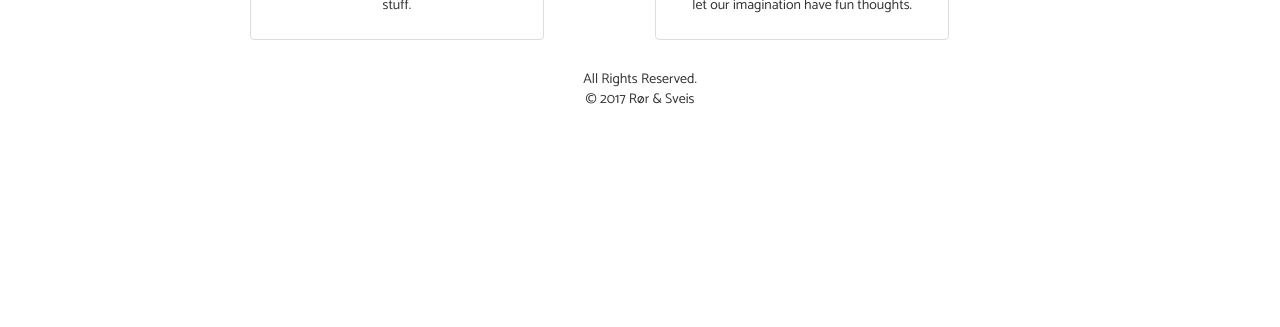
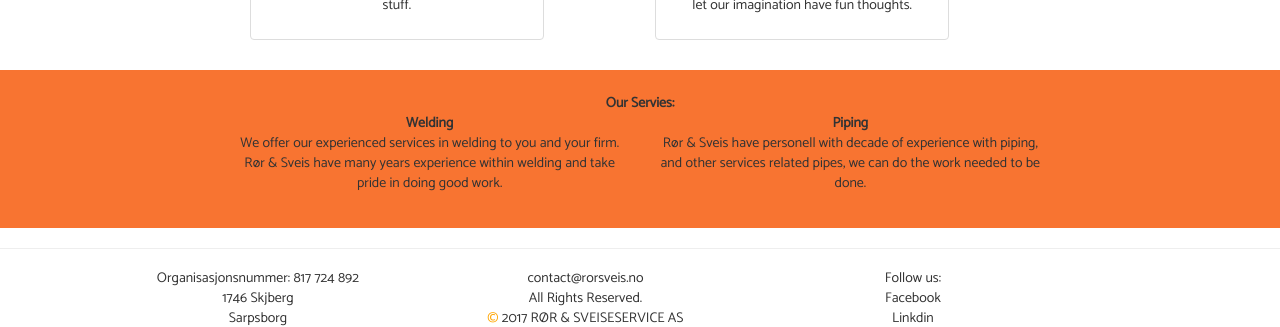
Before and after one commit to Nilsen89/rorsveis, a React (Create React App) app in the folder rorsvis/: page / in a window 1280 px wide. Shown: the part 967-1294 px from the top of the page. Before the commit the page ends 1087 px from the top, so only its background shows below. Built offline with nearby package versions, Linux system fonts and the light colour scheme; a web font is replaced by a local one.

Commit message:
added text to home

```diff
--- a/rorsvis/src/Components/Footer.js
+++ b/rorsvis/src/Components/Footer.js
@@ -1,15 +1,34 @@
 import React, {Component} from 'react';
+import {Row, Col} from 'react-bootstrap';
 
 class Footer extends Component {
 	render() {
 		let footerStyle = {
 			textAlign: "center",
-			height: "50px"
+			height: "75px"
 		}
 		return(
 			<div style={footerStyle}>
-				All Rights Reserved.<br/>
-				© 2017 Rør & Sveis
+			<hr/>
+				<Row>
+					<Col md={3} mdOffset={1} xs={6}>
+						Organisasjonsnummer: 817 724 892<br/>
+						1746 Skjberg<br/>
+						Sarpsborg
+					</Col>
+					<Col md={3} xs={6}>
+						<span>
+							contact{"\u0040"}rorsveis.no<br/>
+							All Rights Reserved.<br/>
+							<span style={{color:"orange"}}>©</span> 2017 RØR & SVEISESERVICE AS
+						</span>
+					</Col>
+					<Col md={3} xs={6}>
+						Follow us:<br/>
+						Facebook<br/>
+						Linkdin<br/>
+					</Col>
+				</Row>
 			</div>
 		);
 }} export default Footer;
--- /dev/null
+++ b/rorsvis/src/Components/FrontText.js
@@ -0,0 +1,33 @@
+import React, {Component} from 'react';
+import {Row, Col} from 'react-bootstrap';
+
+class FrontText extends Component {
+	render() {
+		let boxStyle = {
+			padding: "24px",
+			backgroundColor: "#f87431"
+		}
+		let textStyle = {
+			padding: "24px",
+			backgroundColor: "#f87431"
+		}
+
+		return(
+			<div style={boxStyle}>
+				<div style={{fontSize:"24", fontWeight:"bold"}}>Our Servies:</div>
+				<Row>
+					<Col md={4} xs={6} mdOffset={2}>
+						<span style={{fontSize:"18", fontWeight:"bold"}}>Welding</span>
+						<p>We offer our experienced services in welding to you and your firm.
+						Rør & Sveis have many years experience within welding and take pride in
+						doing good work.</p>
+					</Col>
+					<Col md={4} xs={6}>
+						<span style={{fontSize:"18", fontWeight:"bold"}}>Piping</span>
+						<p>Rør & Sveis have personell with decade of experience with piping, and other
+						services related pipes, we can do the work needed to be done.</p>
+					</Col>
+				</Row>
+			</div>
+		);
+}} export default FrontText;
--- a/rorsvis/src/Views/Home.js
+++ b/rorsvis/src/Views/Home.js
@@ -2,6 +2,7 @@ import React, { Component } from 'react';
 import FrontPicture from '../Components/FrontPicture';
 import TaskBoxContainer from '../Components/TaskBoxContainer';
 import BigText from '../Components/BigText';
+import FrontText from '../Components/FrontText';
 
 class Home extends Component {
 	render() {
@@ -10,6 +11,7 @@ class Home extends Component {
 				<FrontPicture />
 				<BigText />
 				<TaskBoxContainer />
+				<FrontText />
 			</div>
 		);
 	}
```
